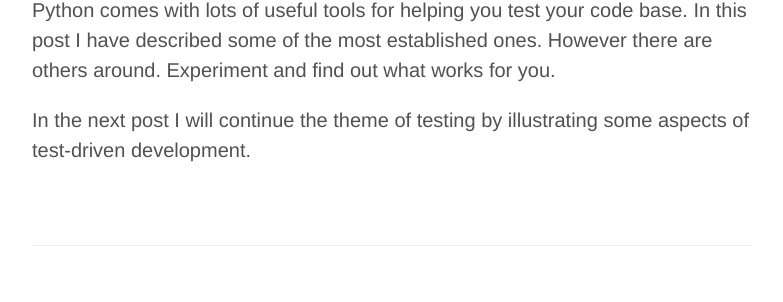
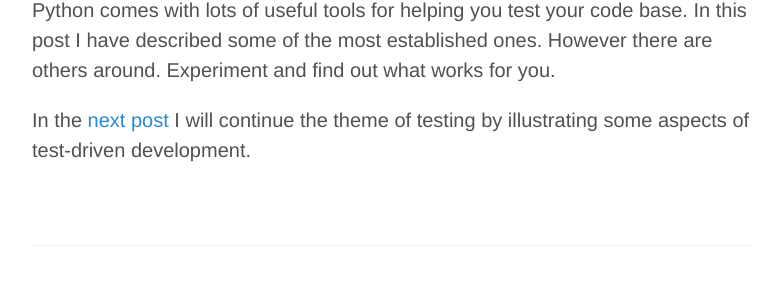
Before and after one commit to tjelvar-olsson/tjelvar-olsson.github.io, a Jekyll site: the page built from _posts/2015-05-30-four-tools-for-testing-your-python-code.md, in a window 1280 px wide and 900 px high, scrolled down 7056 px. Shown: the part 205-507 px from the top of the window, without its empty margins (248-1031 px from the left). Built offline with Jekyll 4.4.1, drawn with Linux system fonts in a browser that asks for light colours; Markdown is read by kramdown in place of the engine named in the settings; comment, search, counter and statistics services are not loaded; some of the changed lines change nothing that is shown.

Commit message:
Updated link to next post.

```diff
--- a/_posts/2015-05-30-four-tools-for-testing-your-python-code.md
+++ b/_posts/2015-05-30-four-tools-for-testing-your-python-code.md
@@ -316,5 +316,7 @@ Python comes with lots of useful tools for helping you test your code base. In
 this post I have described some of the most established ones. However there are
 others around. Experiment and find out what works for you.
 
-In the next post I will continue the theme of testing by illustrating some
-aspects of test-driven development.
+In the
+[next post]({% post_url 2015-06-13-test-driven-develpment-for-scientists %})
+I will continue the theme of testing by illustrating some aspects of
+test-driven development.
```
